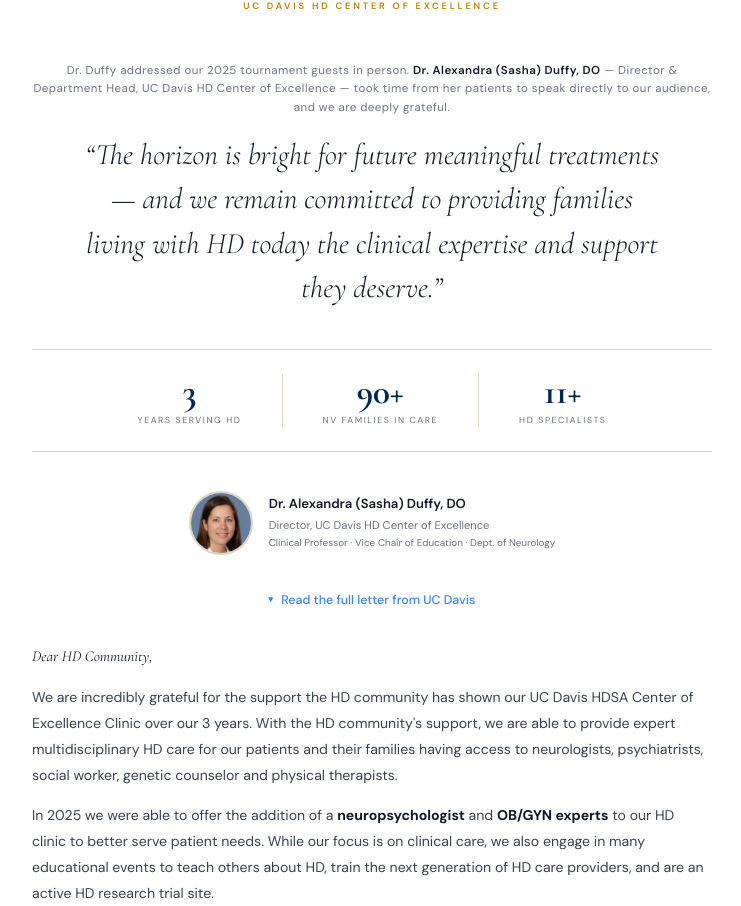
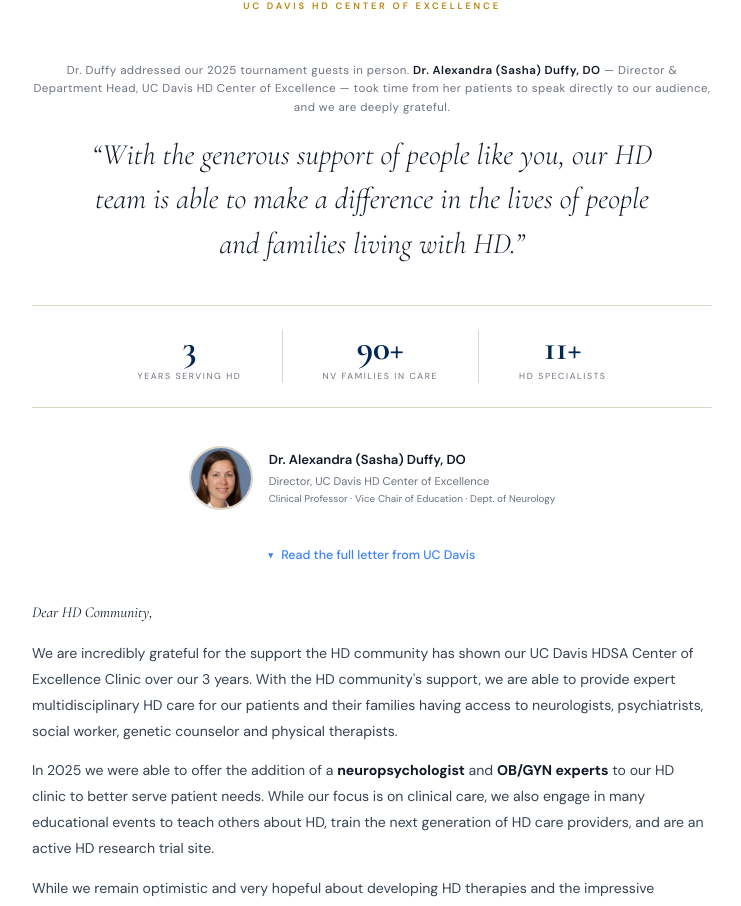
Before and after one commit to digitalalchemistalex/nvforhd, a Next.js app: page / in a window 1280 px wide. Shown: the part 3420-4326 px from the top of the page, without its empty margins (268-1009 px from the left). Built offline with nearby package versions, Linux system fonts and the light colour scheme.

Commit message:
Revert pull quote to Dr. Duffy's exact words — no paraphrasing

```diff
--- a/app/page.tsx
+++ b/app/page.tsx
@@ -263,9 +263,9 @@
             UC Davis HD Center of Excellence
           </div>
 
-          {/* Quote — stronger, more specific line */}
+          {/* Quote — her exact words */}
           <p style={{ fontFamily: 'var(--serif)', fontSize: '1.15rem', fontWeight: 300, color: 'var(--ink)', lineHeight: 1.5, margin: '0 auto 1.25rem', fontStyle: 'italic', maxWidth: '340px' }}>
-            &ldquo;The horizon is bright for future meaningful treatments — and we remain committed to providing families living with HD today the clinical expertise and support they deserve.&rdquo;
+            &ldquo;With the generous support of people like you, our HD team is able to make a difference in the lives of people and families living with HD.&rdquo;
           </p>
 
           {/* Compact stats */}
@@ -434,9 +434,9 @@
               Dr. Duffy addressed our 2025 tournament guests in person. <strong style={{ color: 'var(--ink)', fontWeight: 600 }}>Dr. Alexandra (Sasha) Duffy, DO</strong> — Director &amp; Department Head, UC Davis HD Center of Excellence — took time from her patients to speak directly to our audience, and we are deeply grateful.
             </p>
 
-            {/* Pull quote — stronger, more specific line */}
+            {/* Pull quote — her exact words */}
             <p style={{ fontFamily: 'var(--serif)', fontSize: 'clamp(1.25rem,2.8vw,1.85rem)', fontWeight: 300, color: 'var(--ink)', lineHeight: 1.5, margin: '0 auto clamp(1.75rem,3vw,2.5rem)', fontStyle: 'italic', maxWidth: '580px' }}>
-              &ldquo;The horizon is bright for future meaningful treatments — and we remain committed to providing families living with HD today the clinical expertise and support they deserve.&rdquo;
+              &ldquo;With the generous support of people like you, our HD team is able to make a difference in the lives of people and families living with HD.&rdquo;
             </p>
 
             {/* Stats row */}
```
